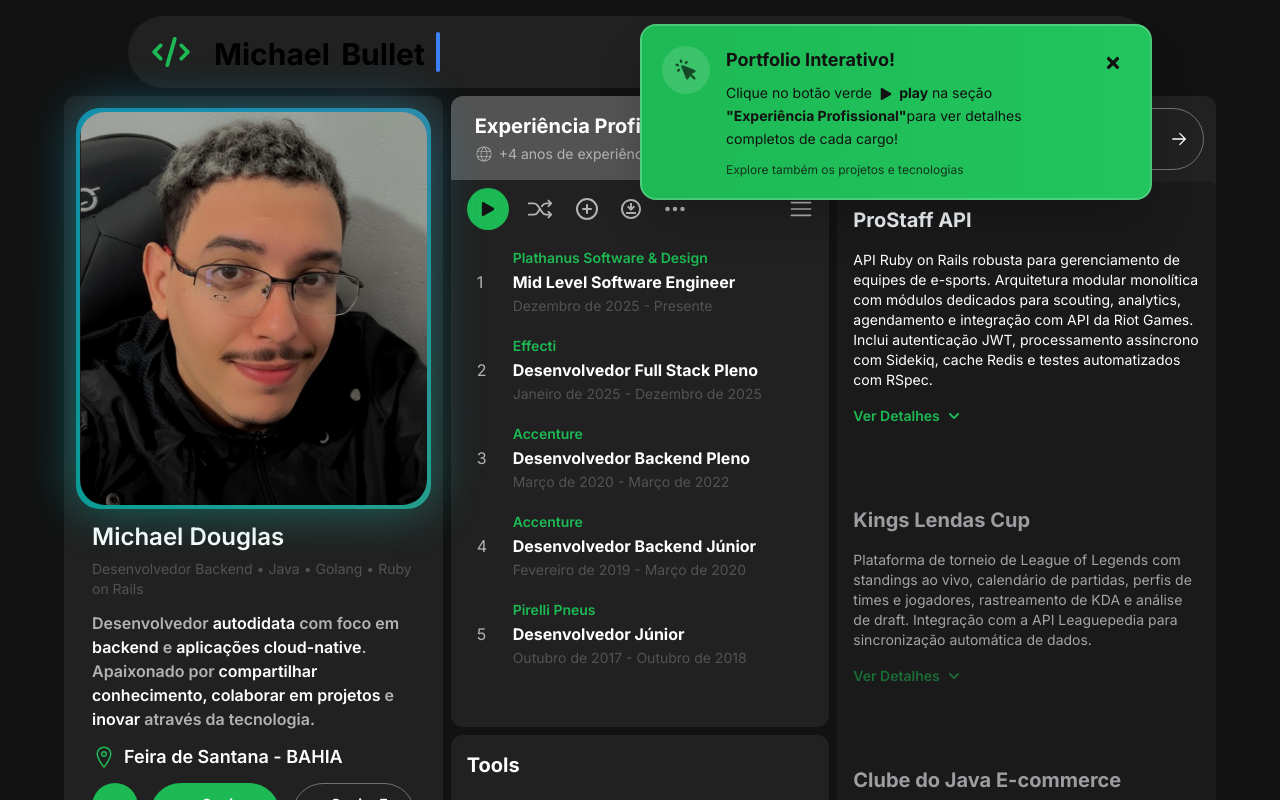
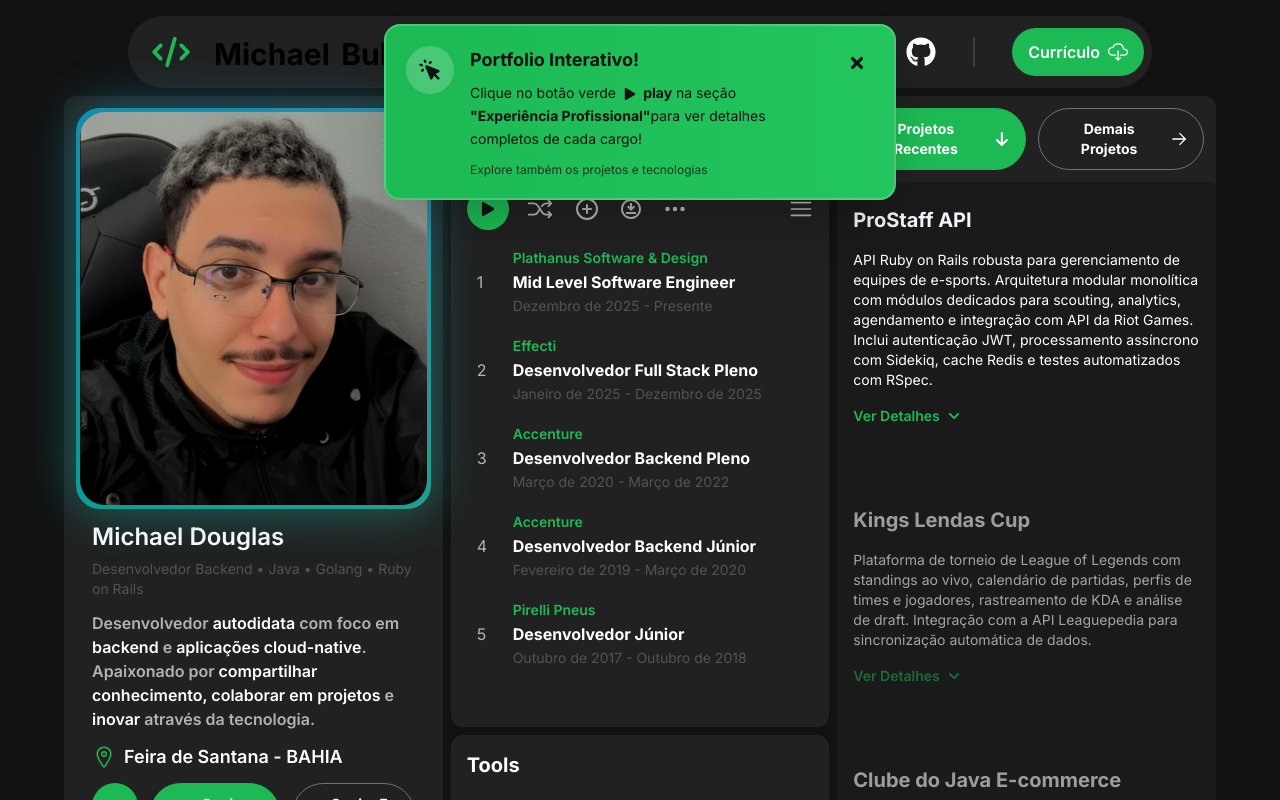
Before and after one commit to Bulletdev/PORTFOLIO, a Next.js app: page / in a window 1280 px wide. Shown: the top 800 px of the page. Built offline with nearby package versions, Linux system fonts and the light colour scheme; grey boxes are pictures that could not be loaded.

Commit message:
fix: solve popup size issue

```diff
--- a/src/app/components/InteractiveTutorial.tsx
+++ b/src/app/components/InteractiveTutorial.tsx
@@ -38,12 +38,13 @@ export default function InteractiveTutorial() {
   return (
     <AnimatePresence>
       {showTutorial && (
+        <div className="fixed top-6 left-0 right-0 z-50 hidden md:flex justify-center px-4 pointer-events-none">
         <motion.div
           initial={{ opacity: 0, y: -50 }}
           animate={{ opacity: 1, y: 0 }}
           exit={{ opacity: 0, y: -50 }}
           transition={{ duration: 0.5, ease: "easeOut" }}
-          className="fixed top-6 left-1/2 -translate-x-1/2 z-50 max-w-lg w-[calc(100%_-_2rem)]"
+          className="max-w-lg w-full pointer-events-auto"
         >
           <div className="bg-gradient-to-r from-spotify-green to-green-500 text-spotify-black p-5 rounded-2xl shadow-2xl border-2 border-white/20">
             <div className="flex items-start gap-4">
@@ -75,6 +76,7 @@ export default function InteractiveTutorial() {
             </div>
           </div>
         </motion.div>
+        </div>
       )}
     </AnimatePresence>
   );
```
